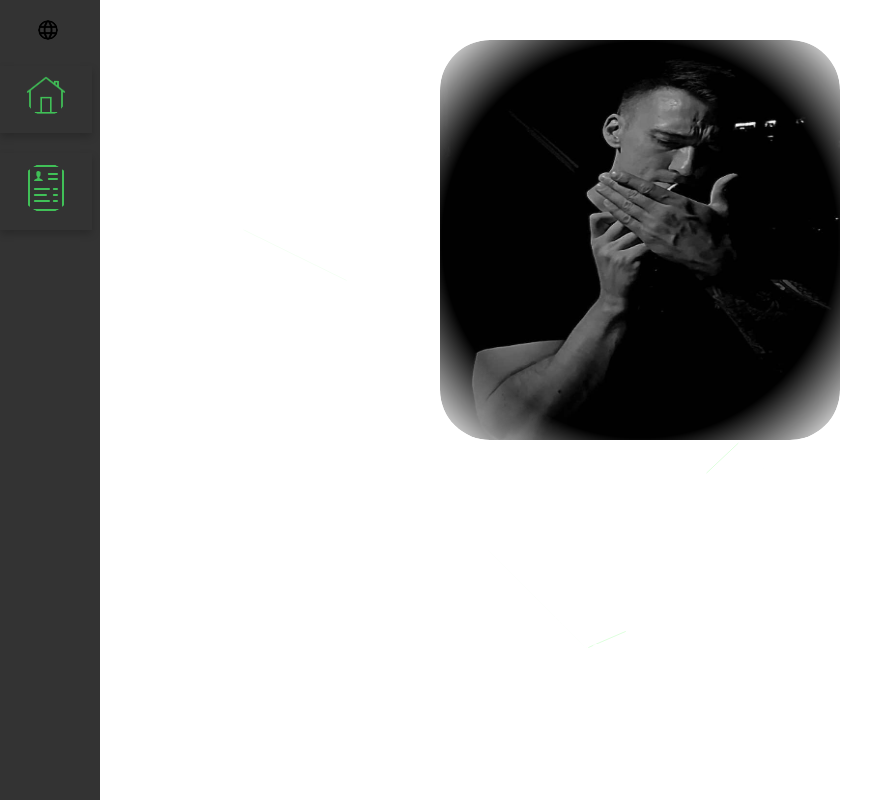
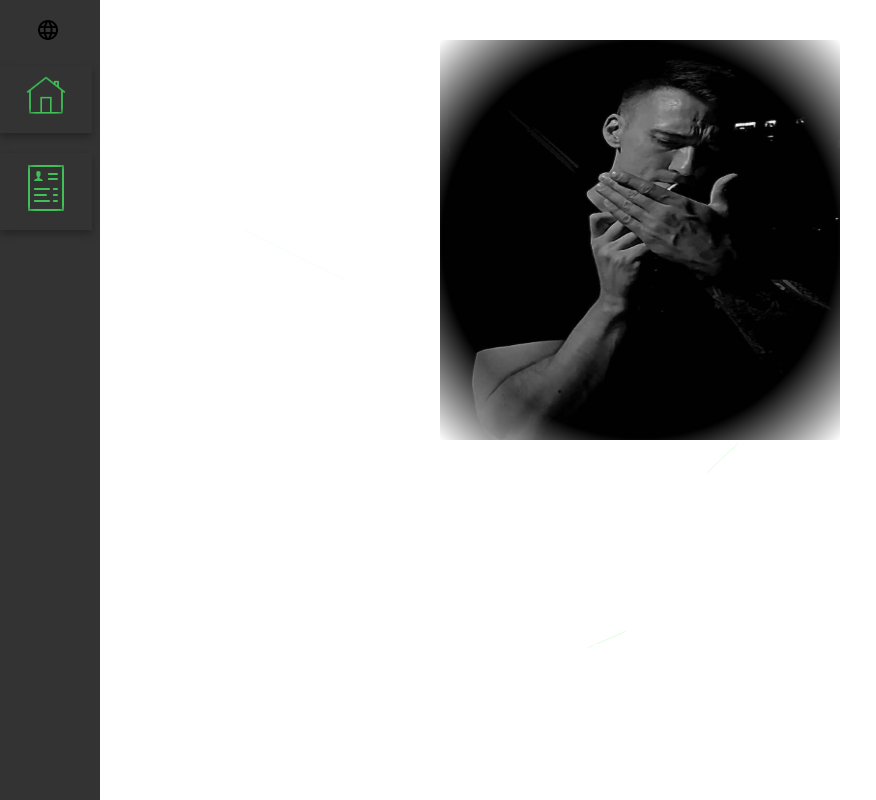
Before and after one commit to Daviduber69/website, a React (Vite) app in the folder davidhemsida/: page / in a window 1280 px wide. Shown: the whole page, without its empty margins (0-876 px from the left). Built offline with nearby package versions, Linux system fonts and the light colour scheme.

Commit message:
css imp.

```diff
--- a/davidhemsida/src/index.css
+++ b/davidhemsida/src/index.css
@@ -15,7 +15,6 @@
 img {
     width: 400px;
     height: 400px;
-    border-radius: 50px;
     mask-image: radial-gradient(circle, rgba(0, 0, 0, 1) 70%, rgba(0, 0, 0, 0) 100%);
     -webkit-mask-size: cover;
     mask-size: cover;
@@ -146,15 +145,15 @@ button:focus-visible {
     padding: 10px;
     display: block;
     width: 90%;
-    box-shadow: 0 4px 8px rgba(0, 0, 0, 0.2);
+    box-shadow: 0 4px 8px rgba(0, 0, 0, 0.3);
 }
 
 .navbar-menu ul li a:hover {
-    transform: scale(1.2);
+    transform: scale(1.1);
     transition: all 0.15s ease-in-out;
 }
 .links:focus-visible{
-    outline: 4px auto -webkit-focus-ring-color;
+    outline: 8px auto -webkit-focus-ring-color;
 }
 .langbutton {
     height: 20px;
```
